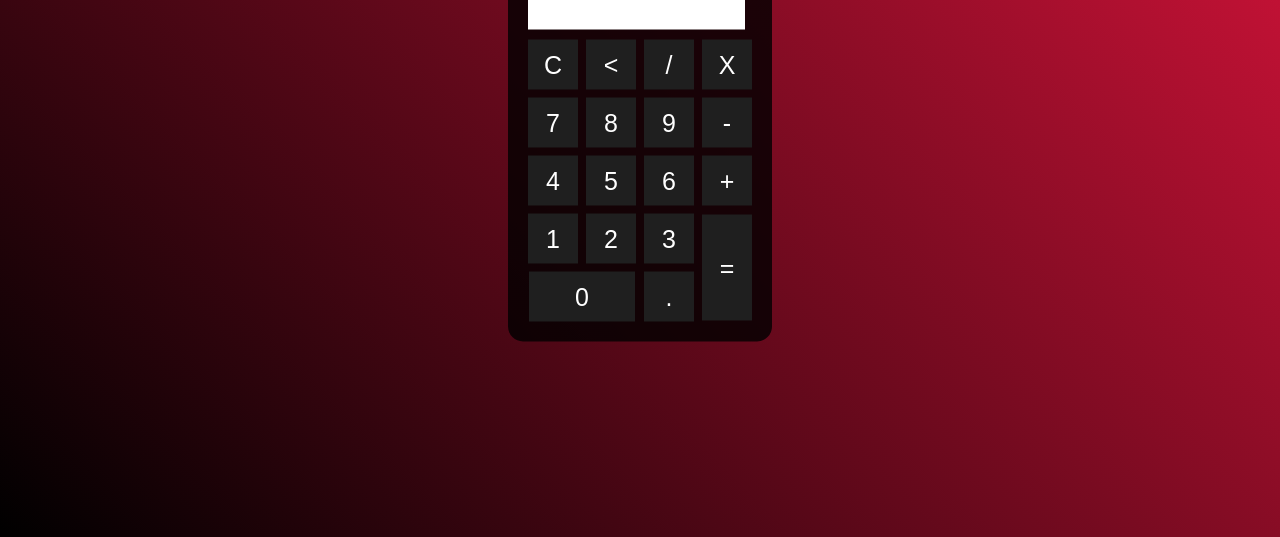
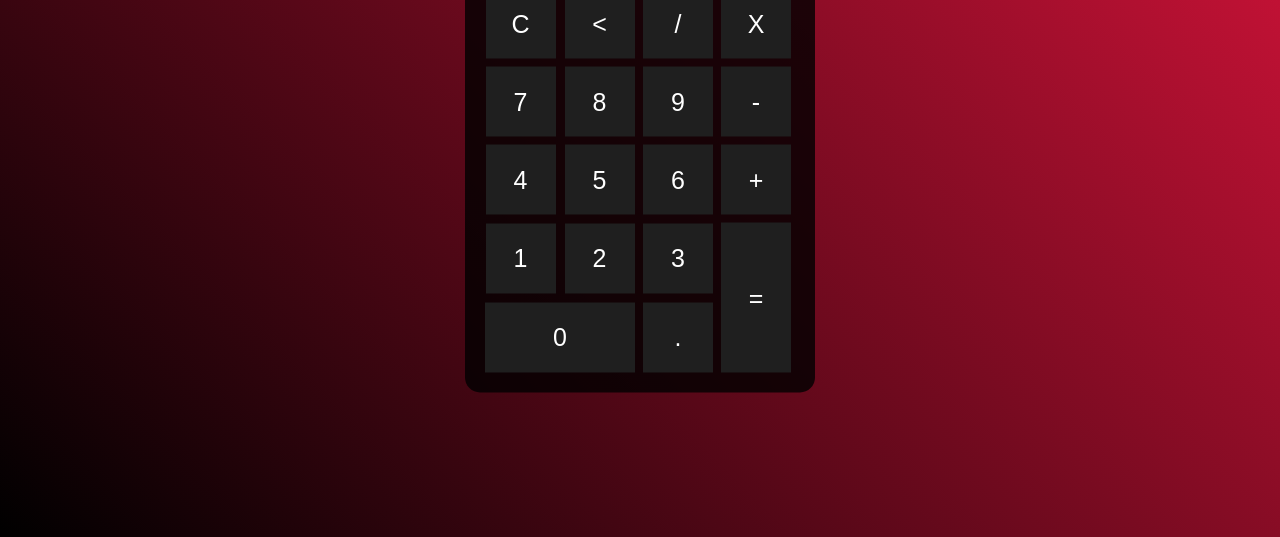
Before and after one commit to Kauaprestes1/Calculadora, a plain HTML site: page calculadora.ope/index.html in a window 1280 px wide. Shown: the part 263-800 px from the top of the page. Drawn offline with Linux system fonts and the light colour scheme.

Commit message:
Add files via upload

```diff
--- a/calculadora.ope/css/index.css
+++ b/calculadora.ope/css/index.css
@@ -16,6 +16,7 @@
     background-color: rgba(0, 0, 0, 0.8);
     top: 50%;
     left: 50%;
+    width: 320px;
     transform: translate(-50%,-50%);
     border-radius: 15px;
     padding: 15px;
@@ -23,8 +24,8 @@
 
 .botão{
     background-color:rgb(31,31,31);
-    width: 50px;
-    height: 50px;
+    width: 70px;
+    height: 70px;
     font-size: 25px;
     cursor: pointer;
     border: none;
@@ -44,6 +45,6 @@
     padding: 5px;
     margin: 5px;
     height: 30px;
-    width: 207px;
+    width: 295px;
 
 }
--- a/calculadora.ope/index.html
+++ b/calculadora.ope/index.html
@@ -6,6 +6,7 @@
     <meta http-equiv="X-UA-Compatible" content="IE=edge">
     <meta name="viewport" content="width=device-width, initial-scale=1.0">
     <link rel="stylesheet" href="css/index.css">
+    <link rel="shortcut icon" href="https://cdn.w600.comps.canstockphoto.com.br/calculadora-desenho-isolado-vetor-clip-arte_csp69614964.jpg" type="image/x-icon">
     <script src="JS/calc.js"></script>
     <title>Calculadora</title>
 </head>
@@ -47,11 +48,11 @@
                     <td><button class="botão" onclick="insert('1')">1</button></td>
                     <td><button class="botão" onclick="insert('2')">2</button></td>
                     <td><button class="botão" onclick="insert('3')">3</button></td>
-                    <td rowspan="2"><button class="botão" style="height:106px;" onclick="calcular()">=</button></td>
+                    <td rowspan="2"><button class="botão" style="height:150px;" onclick="calcular()">=</button></td>
                 </tr>
 
                 <tr>
-                    <td colspan="2"><button class="botão" style="width:106px;" onclick="insert('0')">0</button></td>
+                    <td colspan="2"><button class="botão" style="width:150px;" onclick="insert('0')">0</button></td>
                     <td><button class="botão" onclick="insert('.')">.</button></td>
                 </tr>
             </table>
```
